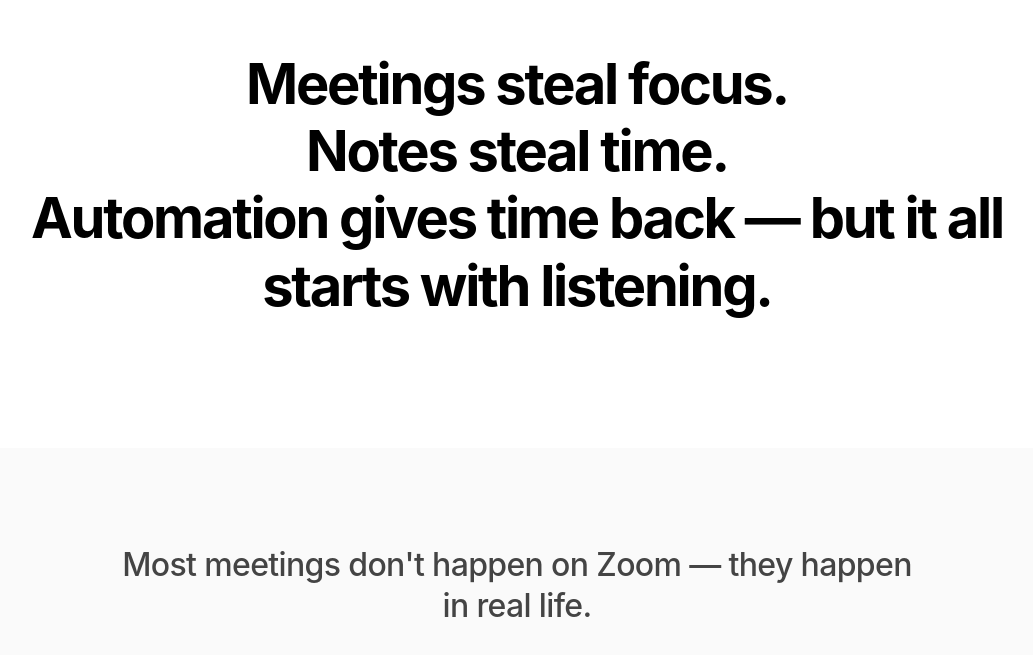
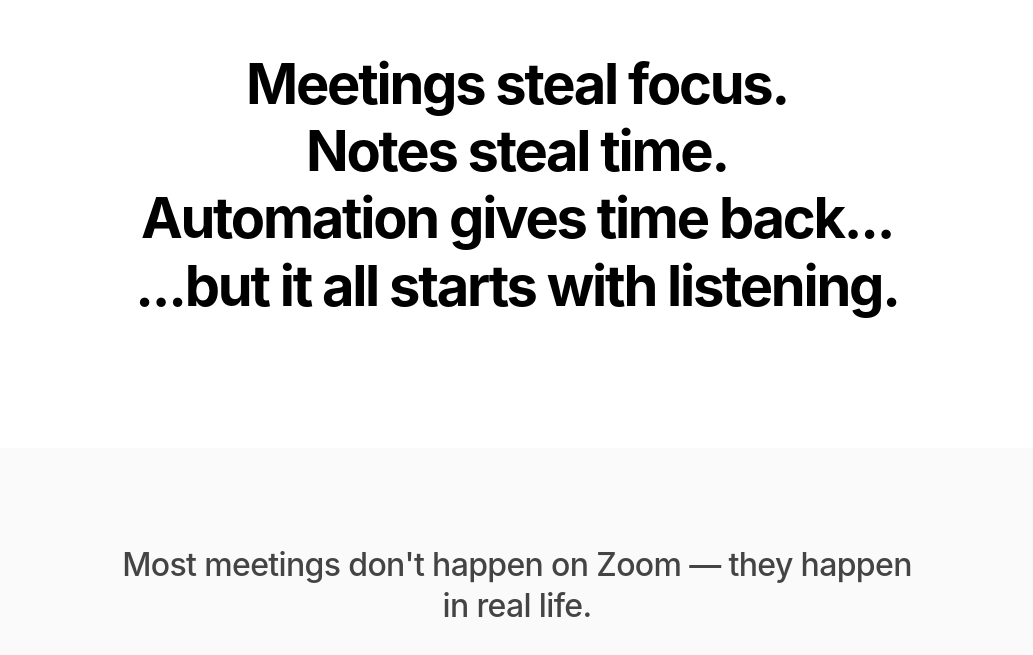
Before and after one commit to humanaise-it/one-button-web, a React (Vite) app: page / in a window 1280 px wide. Shown: the part 1309-1964 px from the top of the page, without its empty margins (123-1156 px from the left). Built offline with nearby package versions, Linux system fonts and the light colour scheme; no server answers; the HTML template or start-up script is replaced by a standard one.

Commit message:
Updated ProblemStatement.jsx

```diff
--- a/src/components/ProblemStatement.jsx
+++ b/src/components/ProblemStatement.jsx
@@ -5,7 +5,7 @@ function ProblemStatement() {
     <section className="problem-statement">
       <div className="section-container">
         <h2 className="large-statement">
-          Meetings steal focus.<br />Notes steal time.<br />Automation gives time back — but it all starts with listening.
+          Meetings steal focus.<br />Notes steal time.<br />Automation gives time back...<br />...but it all starts with listening.
         </h2>
       </div>
     </section>
```
